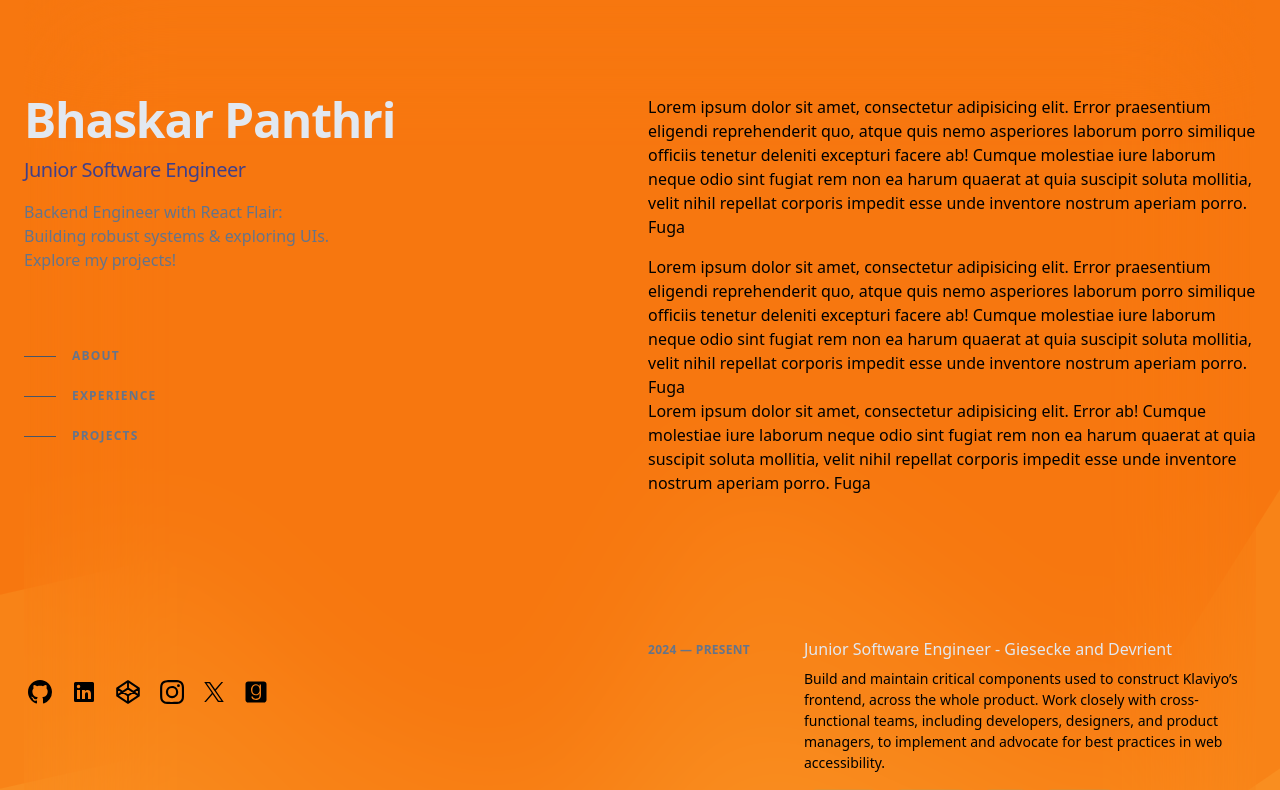
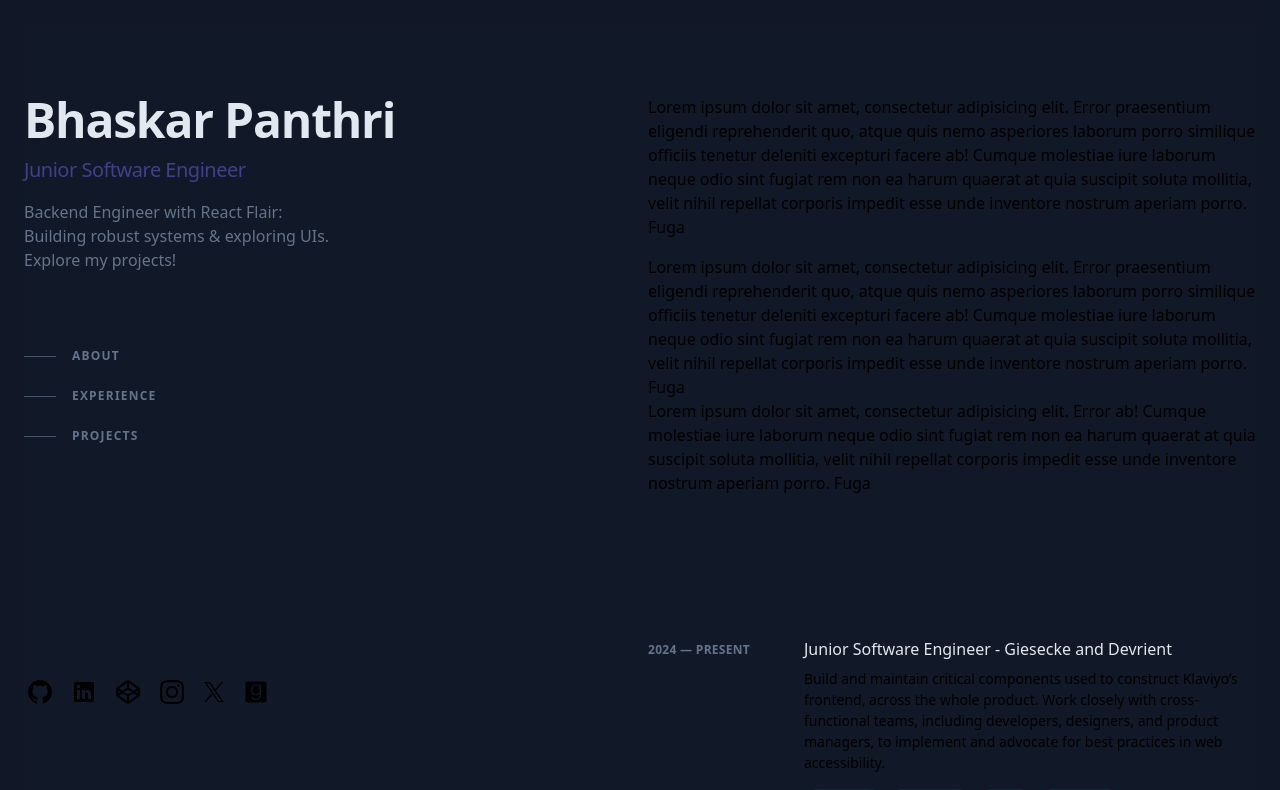
Before and after one commit to TriBhaskar/Bhaskar-Portfolio, a React (Vite) app: page / in a window 1280 px wide. Shown: the top 790 px of the page. Built offline with nearby package versions, Linux system fonts and the light colour scheme.

Commit message:
Update styles in Content and Layout components

```diff
--- a/src/components/Content.jsx
+++ b/src/components/Content.jsx
@@ -100,7 +100,7 @@ export default function Content() {
               </div>
             </li>
             <li className="mb-12">
-              <div className="group relative grid pb-1 transition-all sm:grid-cols-8 sm:gap-8 md:gap-4 lg:hover:!opacity-50">
+              <div className="group relative grid pb-1 transition-all sm:grid-cols-8 sm:gap-8 md:gap-4 lg:hover:!opacity-100 lg:group-hover/list:opacity-50">
                 <div className="absolute -inset-x-4 -inset-y-4 z-0 hidden rounded-md transition motion-reduce:transition-none lg:-inset-x-6 lg:block lg:group-hover:bg-slate-800/50 lg:group-hover:shadow-[inset_0_1px_0_0_rgba(148,163,184,0.1)] lg:group-hover:drop-shadow-lg"></div>
                 <header
                   className="z-10 mb-2 mt-1 text-xs font-semibold uppercase tracking-wide text-slate-500 sm:col-span-2"
--- a/src/components/Layout.jsx
+++ b/src/components/Layout.jsx
@@ -1,15 +1,15 @@
-import bgImg from "../assets/stacked-peaks-haikei.svg";
+import bgImg from "../assets/bgmountain.svg";
 import Content from "./Content";
 import Profile from "./Profile";
 export default function Layout() {
   return (
     <>
       <section
-        className="min-h-screen bg-cover bg-center bg-no-repeat bg-blend-color-dodge"
-        style={{ backgroundImage: `url(${bgImg})` }}
+        className="min-h-screen bg-[#111827] bg-cover bg-center bg-no-repeat bg-blend-color-dodge"
+        // style={{ backgroundImage: `url(${bgImg})` }}
       >
-        <div className="mx-auto min-h-screen max-w-screen-xl px-6 py-12 md: px-12 md: py-20 lg: px-24 lg:py-0">
-          <div className="lg:flex lg:justify-between lg:gap-4 backdrop-blur-3xl">
+        <div className="mx-auto min-h-screen backdrop-blur-md max-w-screen-xl px-6 py-12 md: px-12 md: py-20 lg: px-24 lg:py-0">
+          <div className="lg:flex lg:justify-between lg:gap-4">
             <Profile />
             <Content />
           </div>
```
Also changed, not shown: src/assets/bgmountain.svg (added).
